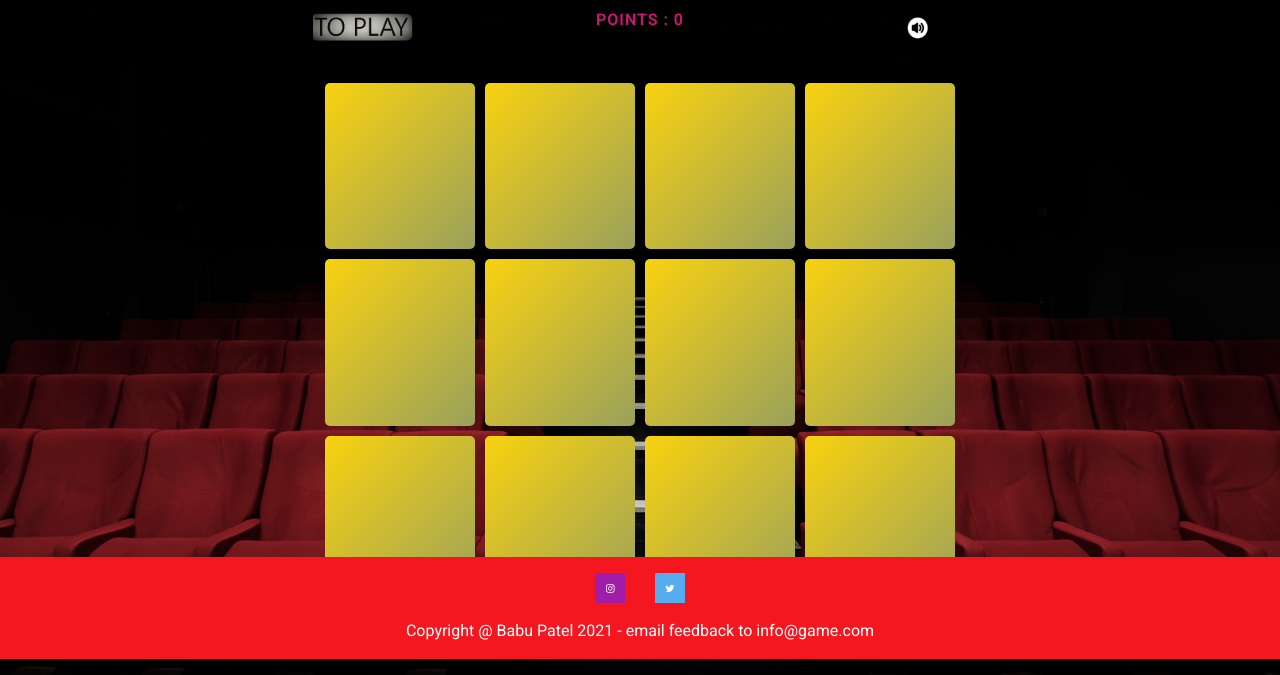
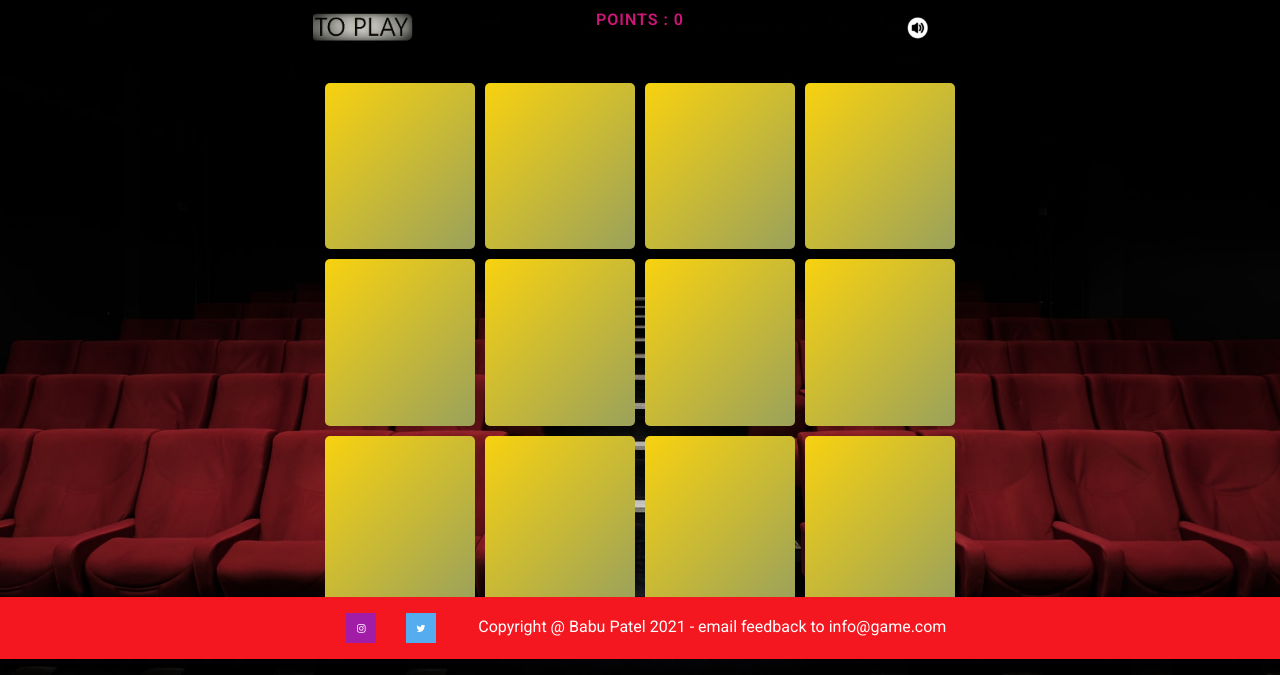
Before and after one commit to Babu-Patel-Portfolio/MS2-And-The-Award-Goes-To, a plain HTML site: page index.html in a window 1280 px wide. Shown: the part 141-816 px from the top of the page. Drawn offline with nearby package versions, Linux system fonts and the light colour scheme.

Commit message:
edited testing details README.md

```diff
--- a/index.html
+++ b/index.html
@@ -168,11 +168,12 @@
 
     <div class="footer">
 
-
         <p> <ul class="social-media">
             <li><a href="https://www.instagram.com/" target="_blank" class="fa fa-instagram"></a></li>
             <li><a href="https://twitter.com/" target="_blank" class="fa fa-twitter"></a></li>
-        </ul> Copyright @ Babu Patel 2021 - email feedback to info@game.com</p>
+            <li></li>Copyright @ Babu Patel 2021 - email feedback to info@game.com</li>
+        </ul>
+        </p>
     </div>
 
     <!-- jQuery and Bootstrap Bundle (includes Popper) -->
```
Also changed, not shown: 1 other file.
